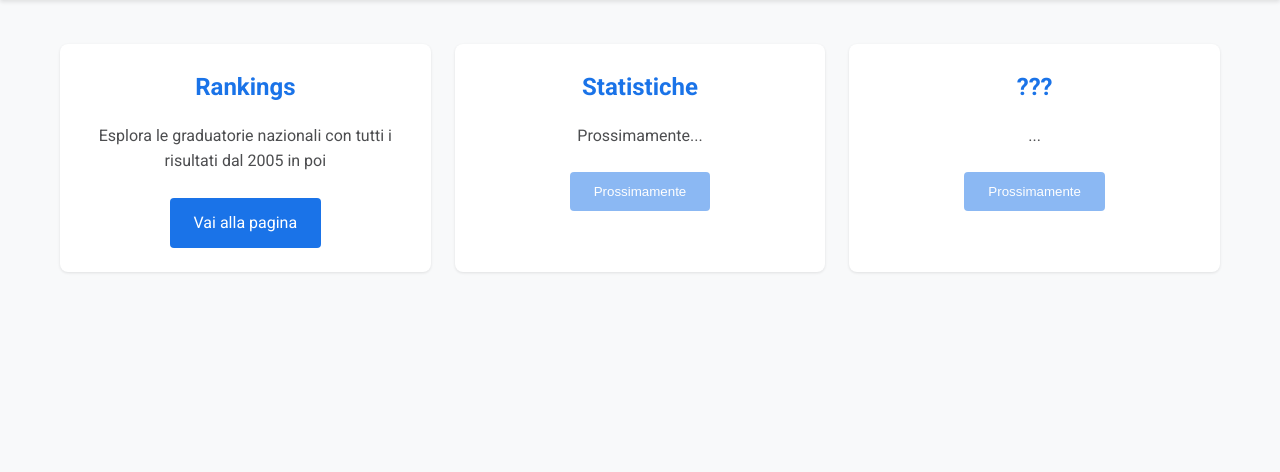
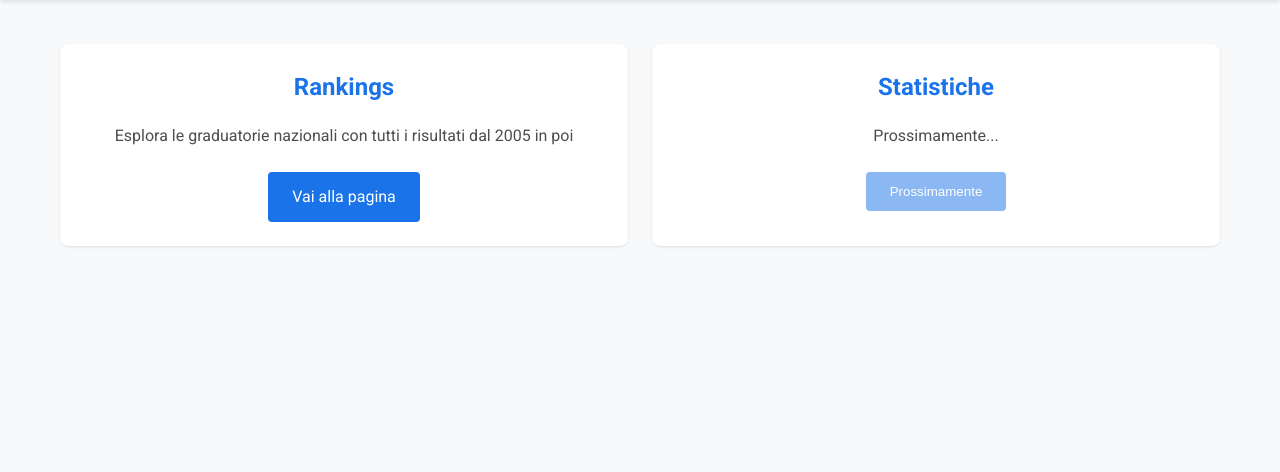
Before and after one commit to F-Depi/atletica, a Flask app: page / in a window 1280 px wide. Shown: the part 70-542 px from the top of the page. Run offline with Flask 3, Linux system fonts and the light colour scheme; some libraries are stand-ins or nearby versions.

Commit message:
README update, pulito l'index

```diff
--- a/templates/index.html
+++ b/templates/index.html
@@ -17,11 +17,5 @@
         <button class="button" disabled>Prossimamente</button>
     </div>
 
-    <!-- Additional Section (placeholder) -->
-    <div class="section-card">
-        <h2>???</h2>
-        <p>...</p>
-        <button class="button" disabled>Prossimamente</button>
-    </div>
 </div>
 {% endblock %}
```
Also changed, not shown: README.md.
